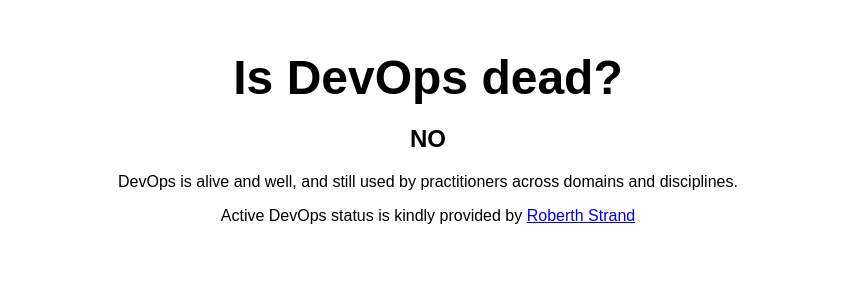
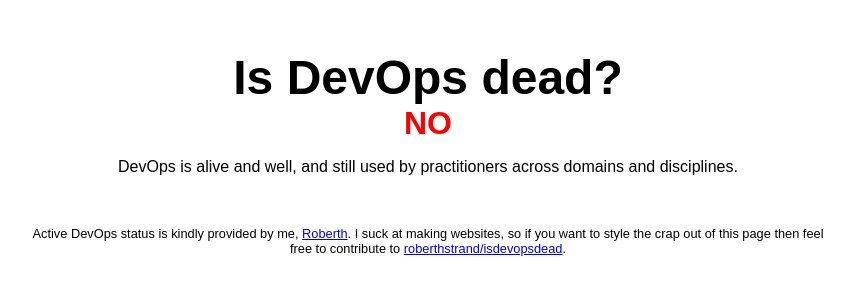
Before and after one commit to roberthstrand/isdevopsdead, a plain HTML site: page index.html in a window 1280 px wide. Shown: the whole page, without its empty margins (212-1066 px from the left). Drawn offline with Linux system fonts and the light colour scheme.

Commit message:
feat: fresh style
Added a little bit of style to the page. It's not much, but it's about all I can do...

Signed-off-by: Roberth Strand <me@robstr.dev>

```diff
--- a/index.html
+++ b/index.html
@@ -15,8 +15,17 @@
             font-size: 3em;
             margin: 0;
         }
+        .content h2 {
+            font-size: 2em;
+            margin: 0;
+            color: red;
+        }
         .content {
             margin-top: 50px;
+        }
+        .footer {
+            margin-top: 50px;
+            font-size: 0.8em;
         }
     </style>
 </head>
@@ -26,7 +35,7 @@
       <h1>Is DevOps dead?</h1>
       <h2>NO</h2>
       <p>DevOps is alive and well, and still used by practitioners across domains and disciplines.</p>
-      <p>Active DevOps status is kindly provided by <a href="https://twitter.com/roberthtweets" target="_blank">Roberth Strand</a></p>
+      <p class="footer">Active DevOps status is kindly provided by me, <a href="https://twitter.com/roberthtweets" target="_blank">Roberth</a>. I suck at making websites, so if you want to style the crap out of this page then feel free to contribute to <a href="https://github.com/roberthstrand/isdevopsdead/"" target="_blank">roberthstrand/isdevopsdead</a>.</p>
     </div>
 </div>
 </body>
```
